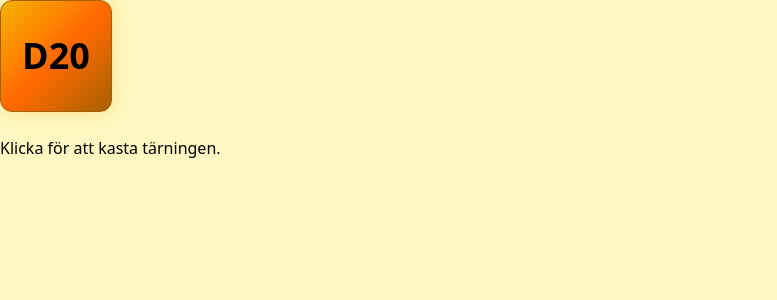
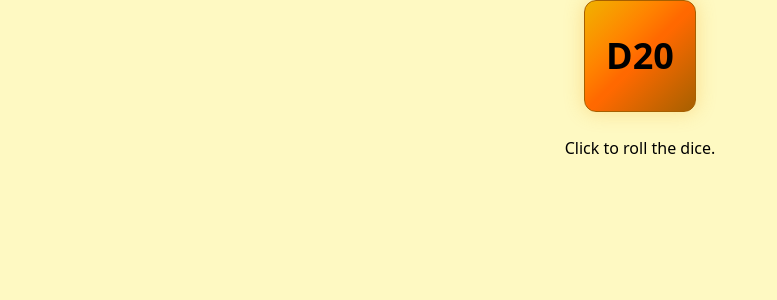
Before and after one commit to jessicaagren/roll-to-do, a React (Vite) app: page / in a window 1280 px wide. Shown: the top 300 px of the page, without its empty margins (0-777 px from the left). Built offline with nearby package versions, Linux system fonts and the light colour scheme.

Commit message:
Add D20Dice component

```diff
--- a/src/components/D20Dice.tsx
+++ b/src/components/D20Dice.tsx
@@ -1,10 +1,10 @@
 import { useState } from 'react';
 
-export default function D20DiceRoller() {
+export default function D20Dice() {
   const [value, setValue] = useState<number | null>(null);
   const [rolling, setRolling] = useState(false);
 
-  function roll() {
+  const roll = () => {
     if (rolling) return;
     setRolling(true);
 
@@ -20,10 +20,10 @@ export default function D20DiceRoller() {
         setRolling(false);
       }
     }, 70);
-  }
+  };
 
   return (
-    <>
+    <div className='flex flex-col items-center'>
       <div
         className={`relative flex items-center justify-center w-28 h-28 text-4xl font-bold border border-yellow-700 cursor-pointer select-none transition-transform duration-300 ease-in-out rounded-xl bg-gradient-to-br from-yellow-500 via-orange-500 to-yellow-700 shadow-[0_0_20px_rgba(245,158,11,0.3)] ${
           rolling ? 'animate-spin' : 'hover:scale-105'
@@ -34,11 +34,11 @@ export default function D20DiceRoller() {
 
       <p className='mt-6 text-base text-black'>
         {rolling
-          ? 'Rullar...'
+          ? 'Rolling...'
           : value
-          ? `Du slog en ${value}!`
-          : 'Klicka för att kasta tärningen.'}
+          ? `You rolled a ${value}!`
+          : 'Click to roll the dice.'}
       </p>
-    </>
+    </div>
   );
 }
```
